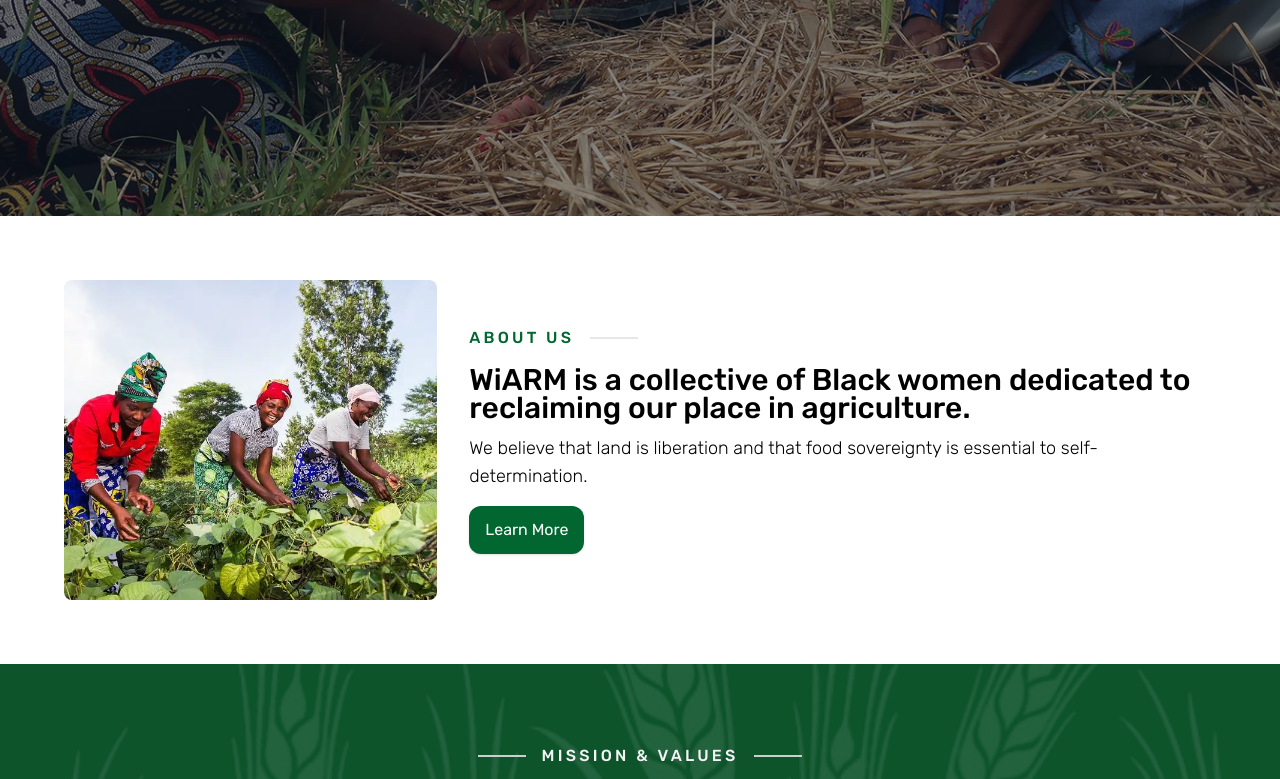
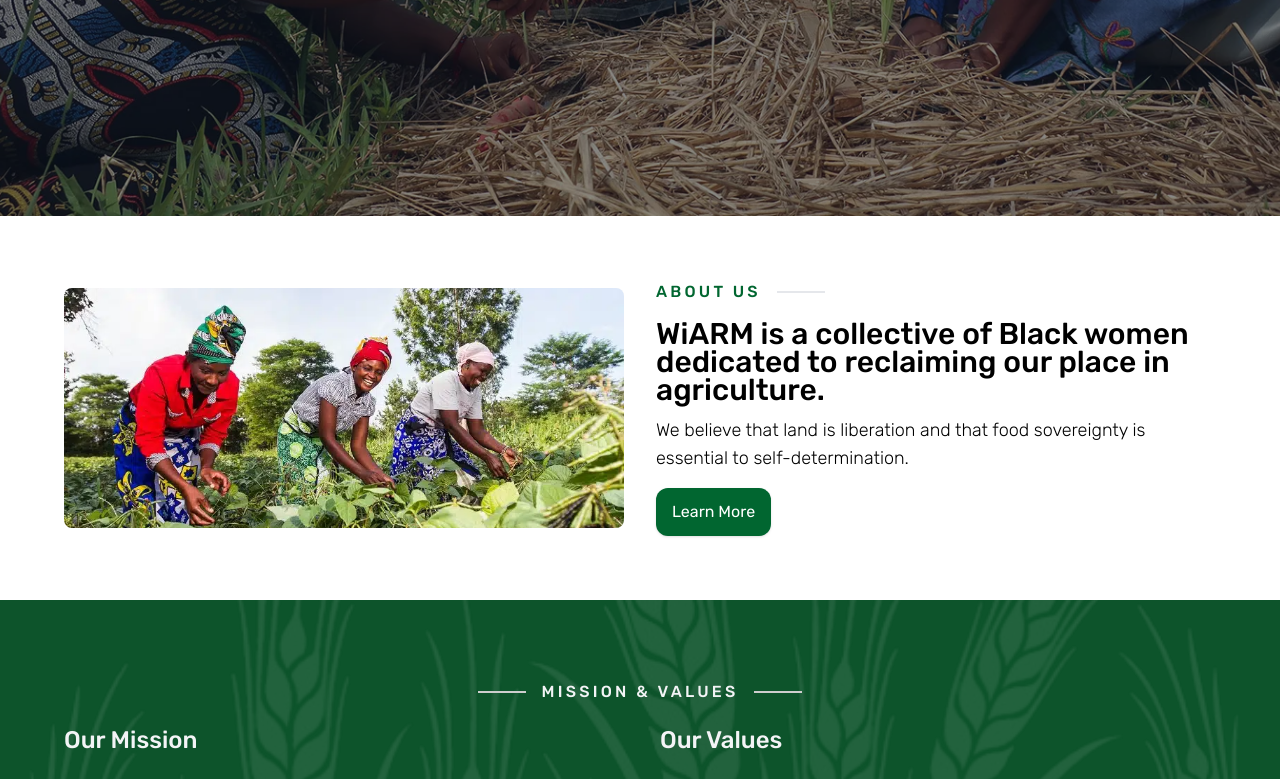
Before and after one commit to rorisangputu/wiarm, a React (Vite) app: page / in a window 1280 px wide. Shown: the part 584-1363 px from the top of the page. Built offline with nearby package versions, Linux system fonts and the light colour scheme.

Commit message:
adding width styles on medium screens

```diff
--- a/src/components/Home/AboutSection.jsx
+++ b/src/components/Home/AboutSection.jsx
@@ -11,11 +11,11 @@ const AboutSection = () => {
         {/* Flex container with responsive direction */}
         <div className='flex flex-col-reverse md:flex-row items-center gap-8'>
            {/* Image Section */}
-            <div className='flex-1'>
-                <img src={farmingWomen} alt="Farming Women" className='w-full h-[40vh]  object-cover rounded-lg' />
+            <div className=' md:w-1/2'>
+                <img src={farmingWomen} alt="Farming Women" className='w-full h-[40vh] md:h-[30vh]  object-cover rounded-lg' />
             </div>
-          {/* Text Section */}
-            <div className='flex-2 flex flex-col gap-4'>
+            {/* Text Section */}
+            <div className='flex flex-col gap-4 md:w-1/2'>
                 <div className="flex items-center gap-4">
                     <h1 className="uppercase font-medium tracking-[0.2em] text-green-800">
                         About Us
```
